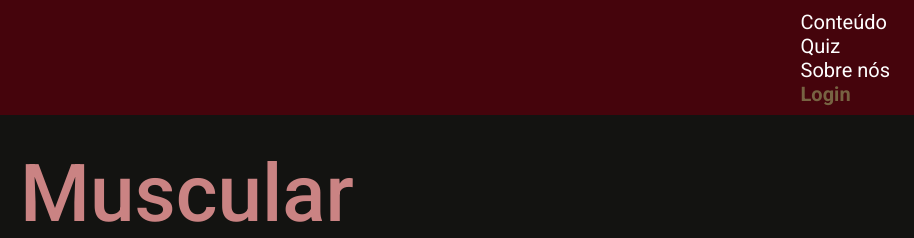
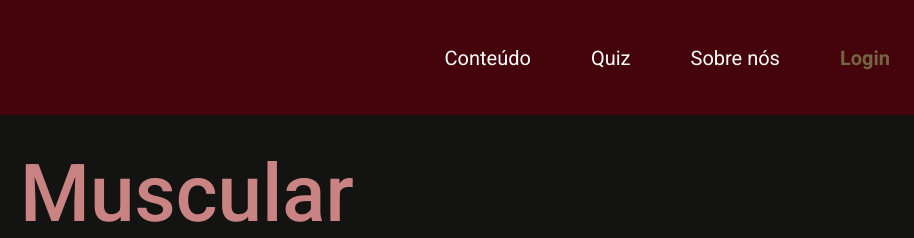
Before and after one commit to EduardoMVasconcelos/EDUTEC, a plain HTML site: page EDUTEC/HTML/MUSCULO.html in a window 1280 px wide. Shown: the top 238 px of the page, 366-1280 px from the left. Drawn offline with Linux system fonts and the light colour scheme.

Commit message:
ajuste dos headers

```diff
--- a/EDUTEC/HTML/MUSCULO.html
+++ b/EDUTEC/HTML/MUSCULO.html
@@ -18,10 +18,10 @@
 <body>
     <header>
         <a href="../PG-INICIAL/index.html"><img src="../images/Logo do site.png" alt="Logo do site" id="site-logo"></a>
+
         <div class="navs">
-
+            <nav>
                 <div class="conteudo-dropdown">
-
                     <p id="content-p">Conteúdo</p>
                     <div class="content">
                         <nav>
@@ -36,24 +36,12 @@
                             </ul>
                         </nav>
                     </div>
-
                 </div>
 
-            <div class="quiz-nav">
-                <nav>
                 <a href="../PG-QUIZ/inicio-Q/index.html">Quiz</a>
-                </nav>
-            </div>
-
-            <div class="sobre-nos-nav">
-                <nav>
                 <a href="../PG-SOBRE/index.html">Sobre nós</a>
-                </nav>
-            </div>
-            <nav>
                 <a href="#" id="login-a">Login</a>
             </nav>
-
         </div>
     </header>
 
```
Also changed, not shown: EDUTEC/HTML/CARDIOVASCULAR.html (+2 -14 lines), EDUTEC/HTML/DIGESTIVO.html (+2 -14 lines), EDUTEC/HTML/ENDOCRINO.html (+2 -14 lines), EDUTEC/HTML/ESQUELETO.html (+2 -14 lines), EDUTEC/HTML/NERVOSO.html (+2 -14 lines), EDUTEC/HTML/RESPIRATORIO.html (+2 -14 lines). Lines whose indentation alone changed are shown as unchanged.
